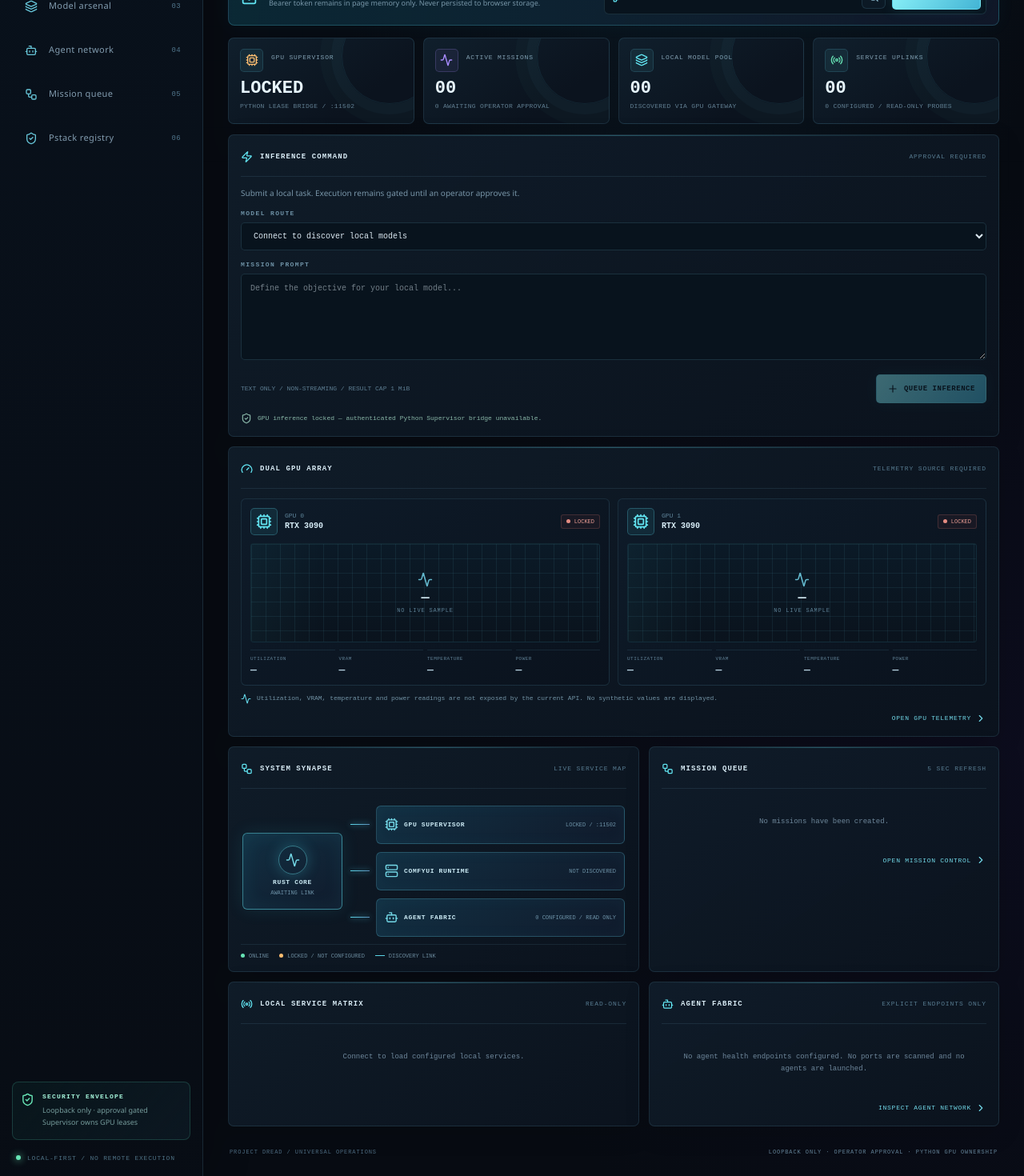
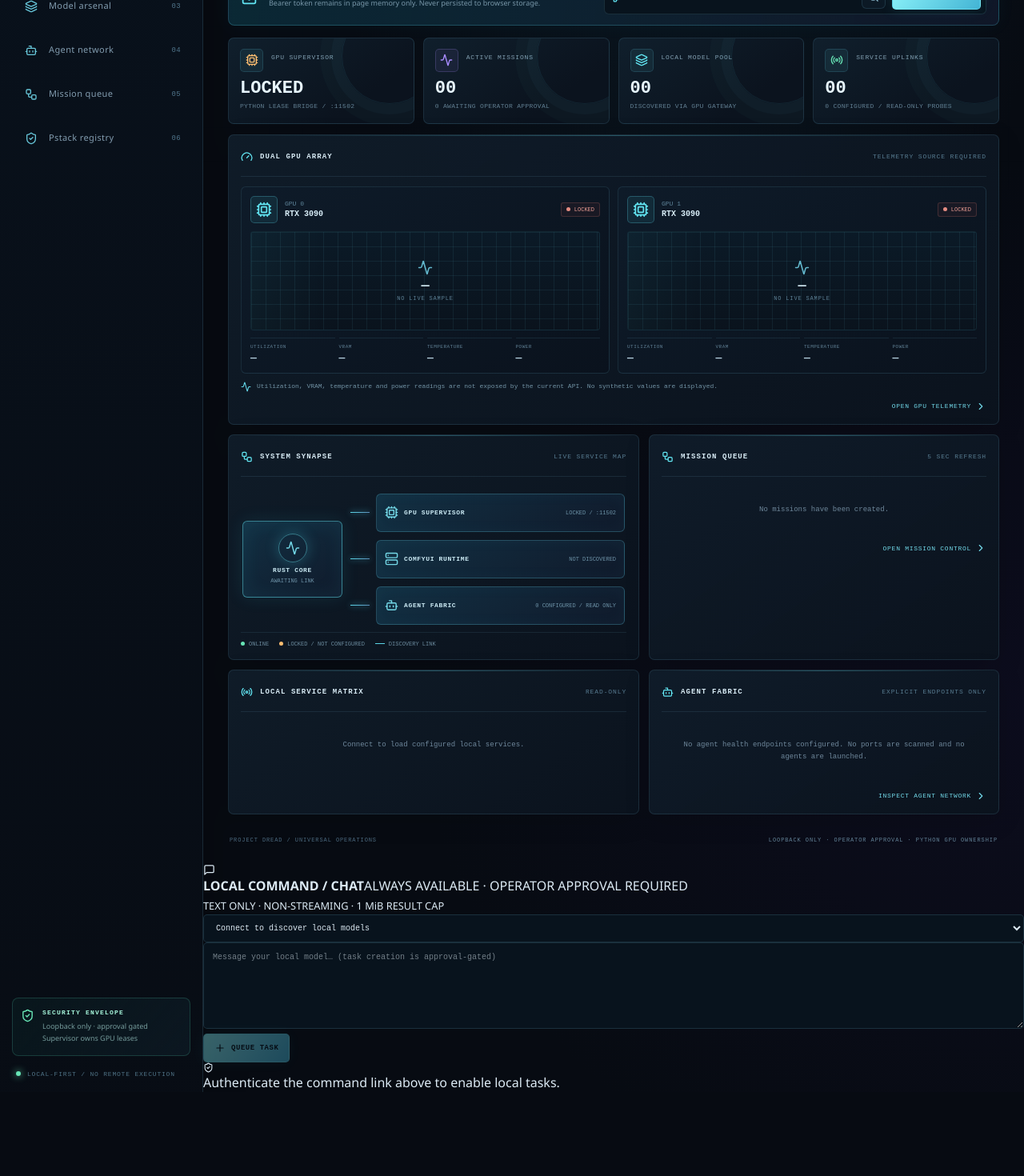
Before and after one commit to dreaddo151-sys/koko, a React (Vite) app in the folder dread_universal/web/: page / in a window 1280 px wide. Shown: the part 261-1731 px from the top of the page at 80% size. After the commit the page ends 1626 px from the top, so only its background shows below. Built offline with nearby package versions, Linux system fonts and the light colour scheme.

Commit message:
Make local chat composer persistent at viewport bottom

```diff
--- a/dread_universal/web/src/App.tsx
+++ b/dread_universal/web/src/App.tsx
@@ -108,12 +108,6 @@ function App() {
           <Metric icon={<Radio/>} label="SERVICE UPLINKS" value={String(onlineServices).padStart(2,"0")} detail={`${services.length} CONFIGURED / READ-ONLY PROBES`} tone="green"/>
         </div>
         {page==="overview"&&<div className="command-grid">
-          <section className="panel inference-panel"><PanelTitle icon={<Zap/>} title="INFERENCE COMMAND" meta="APPROVAL REQUIRED"/><div className="panel-intro">Submit a local task. Execution remains gated until an operator approves it.</div>
-            <label>MODEL ROUTE</label><select value={model} onChange={e=>setModel(e.target.value)} disabled={!token||!models.length}><option value="">Connect to discover local models</option>{models.map(x=><option key={x.id}>{x.id}</option>)}</select>
-            <label>MISSION PROMPT</label><textarea rows={5} value={prompt} onChange={e=>setPrompt(e.target.value)} placeholder="Define the objective for your local model..." disabled={!token}/>
-            <div className="compose-foot"><small>TEXT ONLY / NON-STREAMING / RESULT CAP 1 MiB</small><button className="primary" disabled={!token||!supervisorOnline||busy||!model||!prompt.trim()} onClick={()=>void create("gpu_chat")}><Plus size={14}/>QUEUE INFERENCE</button></div>
-            <div className="approval"><ShieldCheck size={14}/>{supervisorOnline?"Task creation does not execute inference. Operator approval is required.":"GPU inference locked — authenticated Python Supervisor bridge unavailable."}</div>
-          </section>
           <section className="panel gpu-strip"><PanelTitle icon={<Gauge/>} title="DUAL GPU ARRAY" meta="TELEMETRY SOURCE REQUIRED"/><div className="gpu-pair"><GpuCard index="GPU 0" title="RTX 3090" locked={!supervisorOnline}/><GpuCard index="GPU 1" title="RTX 3090" locked={!supervisorOnline}/></div><div className="telemetry-note"><Activity size={13}/> Utilization, VRAM, temperature and power readings are not exposed by the current API. No synthetic values are displayed.</div><button className="link" onClick={()=>setPage("gpu")}>OPEN GPU TELEMETRY <ChevronRight size={14}/></button></section>
           <section className="panel system-panel"><PanelTitle icon={<Workflow/>} title="SYSTEM SYNAPSE" meta="LIVE SERVICE MAP"/><div className="synapse"><div className="syn-node hub-node"><span className="node-core"><Activity size={18}/></span><b>RUST CORE</b><small>{connected?"API CONNECTED":"AWAITING LINK"}</small></div><div className="syn-branches"><div className="syn-branch"><span className="syn-wire"/><div className="syn-node"><Cpu size={17}/><b>GPU SUPERVISOR</b><small>{supervisorOnline?"AUTHENTICATED":"LOCKED / :11502"}</small></div></div><div className="syn-branch"><span className="syn-wire"/><div className="syn-node"><Server size={17}/><b>COMFYUI RUNTIME</b><small>{comfy?.status??"NOT DISCOVERED"}</small></div></div><div className="syn-branch"><span className="syn-wire"/><div className="syn-node"><Bot size={17}/><b>AGENT FABRIC</b><small>{agents.length} CONFIGURED / READ ONLY</small></div></div></div></div><div className="system-foot"><span><i className="legend-online"/>ONLINE</span><span><i className="legend-locked"/>LOCKED / NOT CONFIGURED</span><span><i className="legend-line"/>DISCOVERY LINK</span></div></section>
           <section className="panel queue-panel"><PanelTitle icon={<Workflow/>} title="MISSION QUEUE" meta="5 SEC REFRESH"/><TaskList tasks={tasks.slice(0,5)} active={active} select={setActive} action={action} busy={busy}/><button className="link" onClick={()=>setPage("tasks")}>OPEN MISSION CONTROL <ChevronRight size={14}/></button></section>
@@ -127,6 +121,17 @@ function App() {
         {page==="capabilities"&&<section className="panel"><PanelTitle icon={<ShieldCheck/>} title="PSTACK CAPABILITY INVENTORY" meta="METADATA ONLY / DISABLED BY DEFAULT"/><p className="muted">Review provenance, compatibility and dependencies. Importing a capability never executes its code; activation is deliberately unavailable in this console.</p>{capabilities.length?capabilities.map(item=><div className="row capability-row" key={item.id}><div className="capability-main"><b>{item.name}</b><small>{item.kind.replaceAll("_"," ")} · {item.id}</small><small>{item.description||"No description supplied."}</small><small>Source: {item.provenance.source_name}{item.provenance.source_version?` · ${item.provenance.source_version}`:""}{item.version?` · Capability ${item.version}`:""}</small><small>Compatibility: {item.compatibility.replaceAll("_"," ")} · Dependencies: {item.dependencies?.length?item.dependencies.join(", "):"none listed"}{item.adapter?` · Adapter: ${item.adapter}`:""}</small></div><div className="capability-state"><Pill value={item.status}/>{item.license&&<small>{item.license}</small>}</div></div>):<Empty text="No capabilities imported. The pinned Pstack inventory can be imported separately; imported records remain disabled until reviewed."/>}</section>}
         <footer>PROJECT DREAD / UNIVERSAL OPERATIONS <span>LOOPBACK ONLY · OPERATOR APPROVAL · PYTHON GPU OWNERSHIP</span></footer>
       </div>
+      <section className="composer-dock" aria-label="Persistent local command composer">
+        <div className="composer-shell">
+          <div className="composer-heading"><div><MessageSquare size={15}/><b>LOCAL COMMAND / CHAT</b><span>ALWAYS AVAILABLE · OPERATOR APPROVAL REQUIRED</span></div><small>TEXT ONLY · NON-STREAMING · 1 MiB RESULT CAP</small></div>
+          <div className="composer-bar">
+            <select className="composer-model" value={model} onChange={e=>setModel(e.target.value)} disabled={!token||!models.length} aria-label="Model route"><option value="">Connect to discover local models</option>{models.map(x=><option key={x.id} value={x.id}>{x.id}</option>)}</select>
+            <textarea className="composer-input" rows={2} value={prompt} onChange={e=>setPrompt(e.target.value)} placeholder="Message your local model… (task creation is approval-gated)" disabled={!token} aria-label="Message your local model"/>
+            <button className="primary composer-send" disabled={!token||!supervisorOnline||busy||!model||!prompt.trim()} onClick={()=>void create("gpu_chat")}><Plus size={14}/>QUEUE TASK</button>
+          </div>
+          <div className="composer-status"><ShieldCheck size={13}/>{!token?"Authenticate the command link above to enable local tasks.":supervisorOnline?"Tasks require operator approval before execution.":"GPU inference is locked until the authenticated Python Supervisor bridge is available."}</div>
+        </div>
+      </section>
     </main>
   </div>;
 }
```
